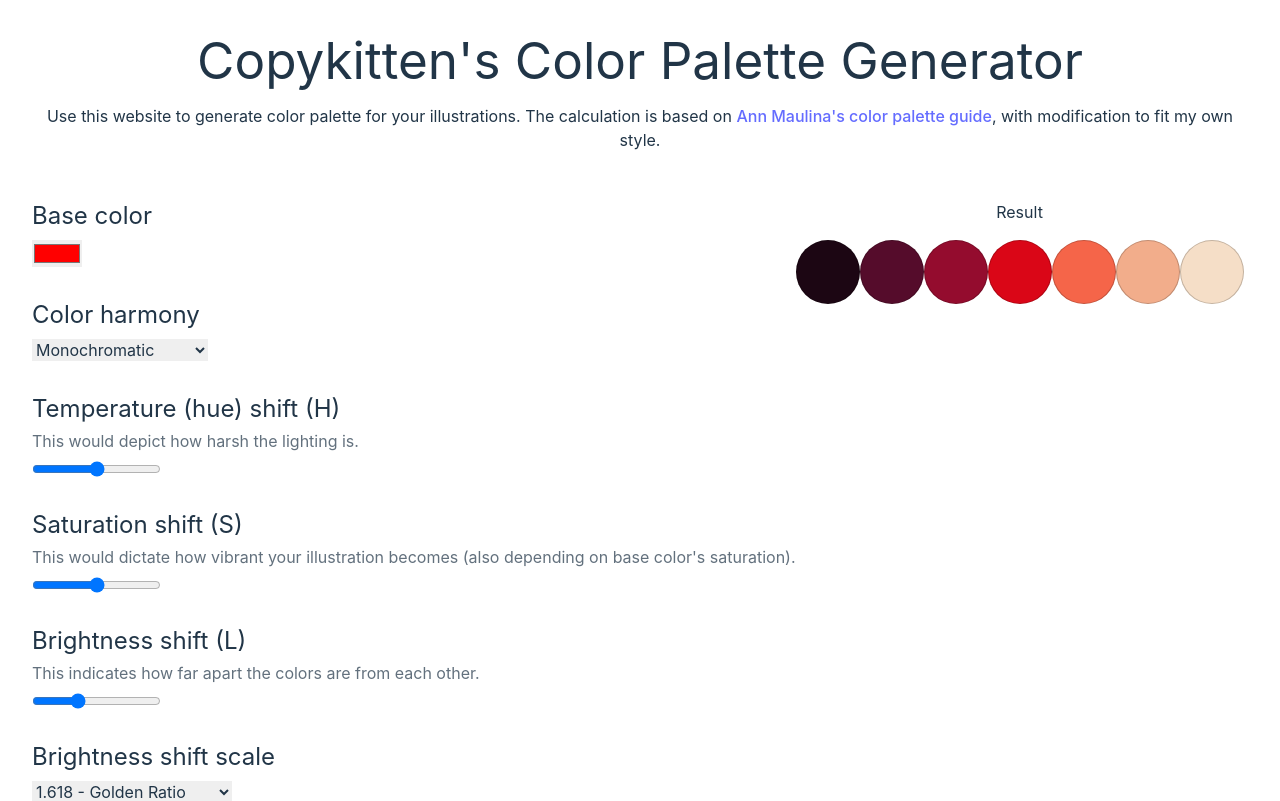
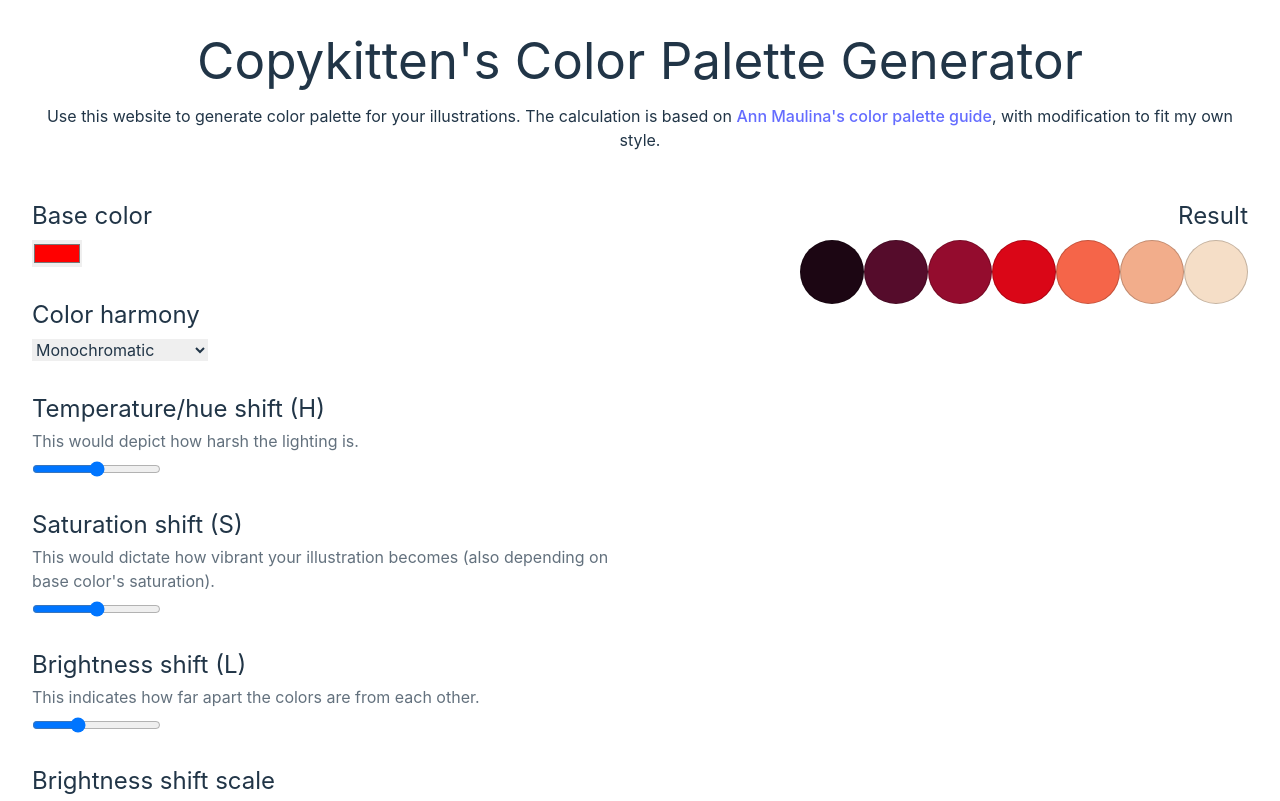
Before and after one commit to FelineJTD/color-palette-generator, a Svelte app: page / in a window 1280 px wide. Shown: the top 801 px of the page. Built offline with nearby package versions, Linux system fonts and the light colour scheme.

Commit message:
chore: clean up

```diff
--- a/index.html
+++ b/index.html
@@ -1,10 +1,14 @@
-<!doctype html>
+<!DOCTYPE html>
 <html lang="en">
   <head>
     <meta charset="UTF-8" />
-    <link rel="icon" type="image/svg+xml" href="/vite.svg" />
+    <link rel="icon" type="image/svg+xml" href="/favicon.svg" />
     <meta name="viewport" content="width=device-width, initial-scale=1.0" />
-    <title>Vite + Svelte + TS</title>
+    <title>CK | Color Palette Generator</title>
+    <meta
+      name="description"
+      content="Generate illustration color palettes with simple calculations."
+    />
   </head>
   <body>
     <div id="app"></div>
--- a/src/App.svelte
+++ b/src/App.svelte
@@ -151,9 +151,9 @@
   <!-- DESCRIPTION -->
   <p class="mb-12">Use this website to generate color palette for your illustrations. The calculation is based on <a href="https://www.clipstudio.net/how-to-draw/archives/156922" target="_blank" rel="noopener noreferrer">Ann Maulina&apos;s color palette guide</a>, with modification to fit my own style.</p>
   <!-- MAIN CONTENT -->
-  <section class="flex relative">
+  <section class="flex gap-12">
     <!-- COLOR INPUT -->
-    <form on:submit={handleGenerate}>
+    <form on:submit={handleGenerate} class="w-1/2">
       <label for="color" class="block mb-2 text-left text-2xl">Base color</label>
       <input type="color" id="color" class="block mb-8" value="#ff0000" on:change={handleGenerate} />
       <label for="type" class="block mb-2 text-left text-2xl">Color harmony</label>
@@ -165,7 +165,7 @@
         <option value="triadic">Triadic</option>
         <option value="tetradic">Tetradic</option>
       </select>
-      <label for="h-shift" class="block mb-1 text-left text-2xl">Temperature (hue) shift (H)</label>
+      <label for="h-shift" class="block mb-1 text-left text-2xl">Temperature/hue shift (H)</label>
       <p class="mb-2 opacity-70 text-left">This would depict how harsh the lighting is.</p>
       <input type="range" id="h-shift" class="block mb-8" max="20" value="10" on:change={handleGenerate} />
       <label for="s-shift" class="block mb-1 text-left text-2xl">Saturation shift (S)</label>
@@ -189,9 +189,10 @@
       <input type="number" id="num-colors" class="block mb-8" value={7} on:change={handleGenerate} />
     </form>
     <!-- RESULT -->
-    <div class="sticky top-0 right-0">
+    <!-- TODO: make this sticky -->
+    <div class="sticky top-0 right-0 w-1/2 flex flex-col items-end">
       {#if results.length > 0}
-        <h2 class="mb-4">Result</h2>
+        <h2 class="mb-2 text-left text-2xl">Result</h2>
         <div class="flex flex-col gap-2">
           {#each results as result}
             <div class="flex">
--- a/src/lib/Counter.svelte
+++ /dev/null
@@ -1,10 +0,0 @@
-<script lang="ts">
-  let count: number = 0
-  const increment = () => {
-    count += 1
-  }
-</script>
-
-<button on:click={increment}>
-  count is {count}
-</button>
```
Also changed, not shown: public/favicon.svg (added).
